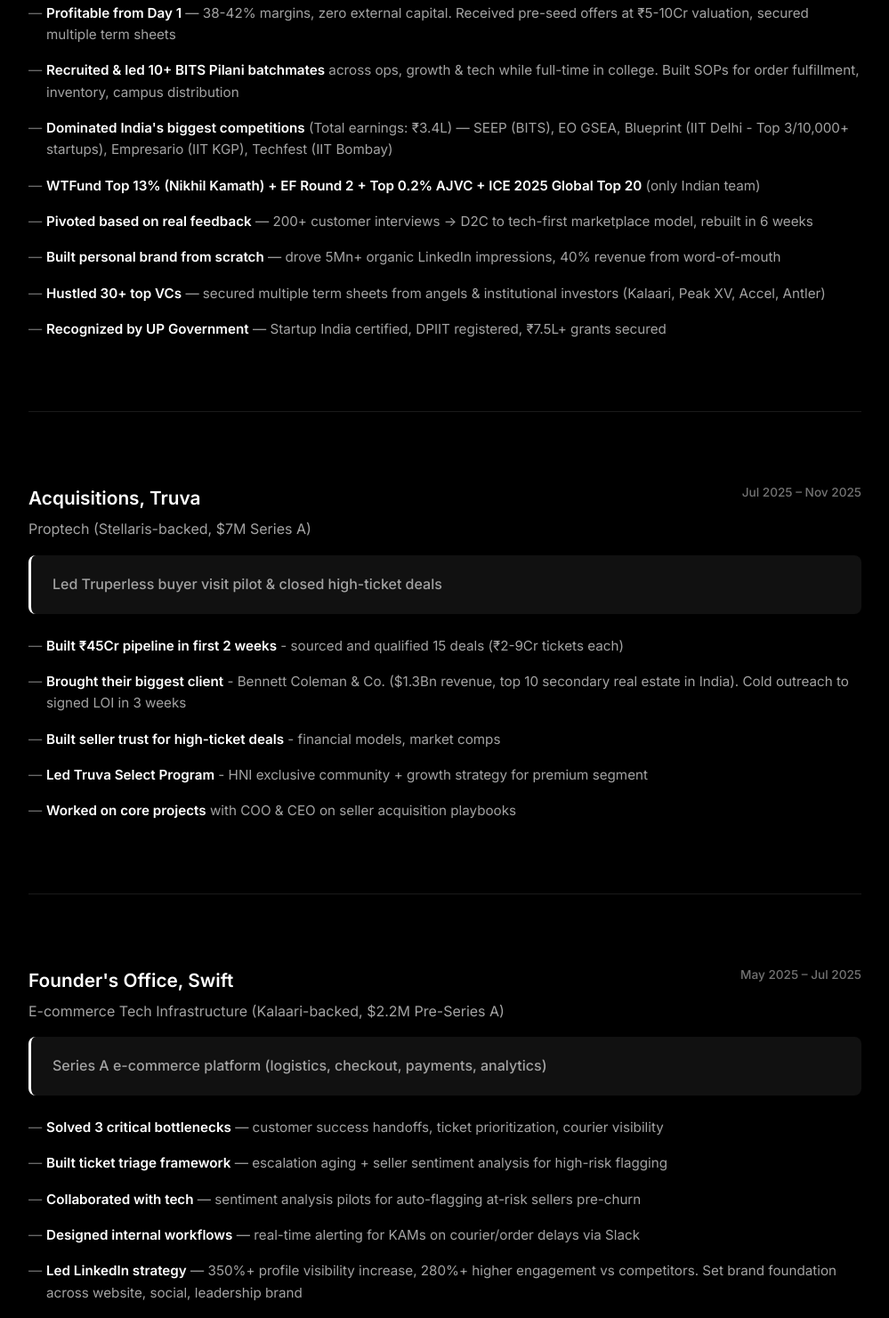
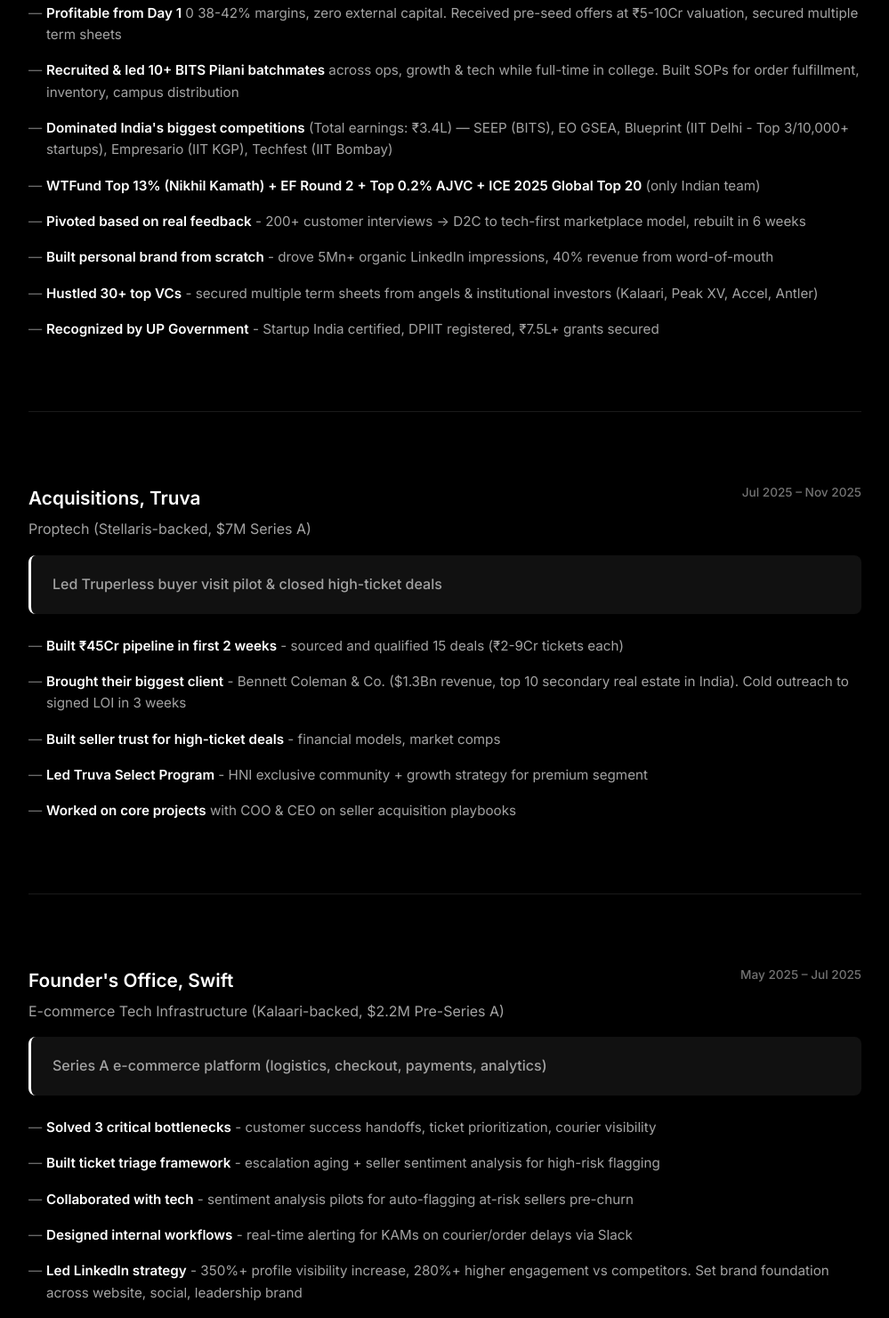
Before and after one commit to sohammehta06/portfolio, a plain HTML site: page index.html in a window 1280 px wide. Shown: the part 1979-3460 px from the top of the page at 89% size, without its empty margins (140-1139 px from the left). Drawn offline with Linux system fonts and the light colour scheme.

Commit message:
Fix formatting and punctuation in achievement lists
Updated achievement list formatting and corrected punctuation.

```diff
--- a/index.html
+++ b/index.html
@@ -585,14 +585,14 @@
                 </div>
                 <p class="exp-description">₹2Mn revenue in 4 months, bootstrapped & profitable from Day 1</p>
                 <ul class="exp-achievements">
-                    <li><strong>Profitable from Day 1</strong> — 38-42% margins, zero external capital. Received pre-seed offers at ₹5-10Cr valuation, secured multiple term sheets</li>
+                    <li><strong>Profitable from Day 1</strong> 0 38-42% margins, zero external capital. Received pre-seed offers at ₹5-10Cr valuation, secured multiple term sheets</li>
                     <li><strong>Recruited & led 10+ BITS Pilani batchmates</strong> across ops, growth & tech while full-time in college. Built SOPs for order fulfillment, inventory, campus distribution</li>
                     <li><strong>Dominated India's biggest competitions</strong> (Total earnings: ₹3.4L) — SEEP (BITS), EO GSEA, Blueprint (IIT Delhi - Top 3/10,000+ startups), Empresario (IIT KGP), Techfest (IIT Bombay)</li>
                     <li><strong>WTFund Top 13% (Nikhil Kamath) + EF Round 2 + Top 0.2% AJVC + ICE 2025 Global Top 20</strong> (only Indian team)</li>
-                    <li><strong>Pivoted based on real feedback</strong> — 200+ customer interviews → D2C to tech-first marketplace model, rebuilt in 6 weeks</li>
-                    <li><strong>Built personal brand from scratch</strong> — drove 5Mn+ organic LinkedIn impressions, 40% revenue from word-of-mouth</li>
-                    <li><strong>Hustled 30+ top VCs</strong> — secured multiple term sheets from angels & institutional investors (Kalaari, Peak XV, Accel, Antler)</li>
-                    <li><strong>Recognized by UP Government</strong> — Startup India certified, DPIIT registered, ₹7.5L+ grants secured</li>
+                    <li><strong>Pivoted based on real feedback</strong> - 200+ customer interviews → D2C to tech-first marketplace model, rebuilt in 6 weeks</li>
+                    <li><strong>Built personal brand from scratch</strong> - drove 5Mn+ organic LinkedIn impressions, 40% revenue from word-of-mouth</li>
+                    <li><strong>Hustled 30+ top VCs</strong> - secured multiple term sheets from angels & institutional investors (Kalaari, Peak XV, Accel, Antler)</li>
+                    <li><strong>Recognized by UP Government</strong> - Startup India certified, DPIIT registered, ₹7.5L+ grants secured</li>
                 </ul>
             </div>
 
@@ -624,11 +624,11 @@
                 </div>
                 <p class="exp-description">Series A e-commerce platform (logistics, checkout, payments, analytics)</p>
                 <ul class="exp-achievements">
-                    <li><strong>Solved 3 critical bottlenecks</strong> — customer success handoffs, ticket prioritization, courier visibility</li>
-                    <li><strong>Built ticket triage framework</strong> — escalation aging + seller sentiment analysis for high-risk flagging</li>
-                    <li><strong>Collaborated with tech</strong> — sentiment analysis pilots for auto-flagging at-risk sellers pre-churn</li>
-                    <li><strong>Designed internal workflows</strong> — real-time alerting for KAMs on courier/order delays via Slack</li>
-                    <li><strong>Led LinkedIn strategy</strong> — 350%+ profile visibility increase, 280%+ higher engagement vs competitors. Set brand foundation across website, social, leadership brand</li>
+                    <li><strong>Solved 3 critical bottlenecks</strong> - customer success handoffs, ticket prioritization, courier visibility</li>
+                    <li><strong>Built ticket triage framework</strong> - escalation aging + seller sentiment analysis for high-risk flagging</li>
+                    <li><strong>Collaborated with tech</strong> - sentiment analysis pilots for auto-flagging at-risk sellers pre-churn</li>
+                    <li><strong>Designed internal workflows</strong> - real-time alerting for KAMs on courier/order delays via Slack</li>
+                    <li><strong>Led LinkedIn strategy</strong> - 350%+ profile visibility increase, 280%+ higher engagement vs competitors. Set brand foundation across website, social, leadership brand</li>
                 </ul>
             </div>
         </section>
```
